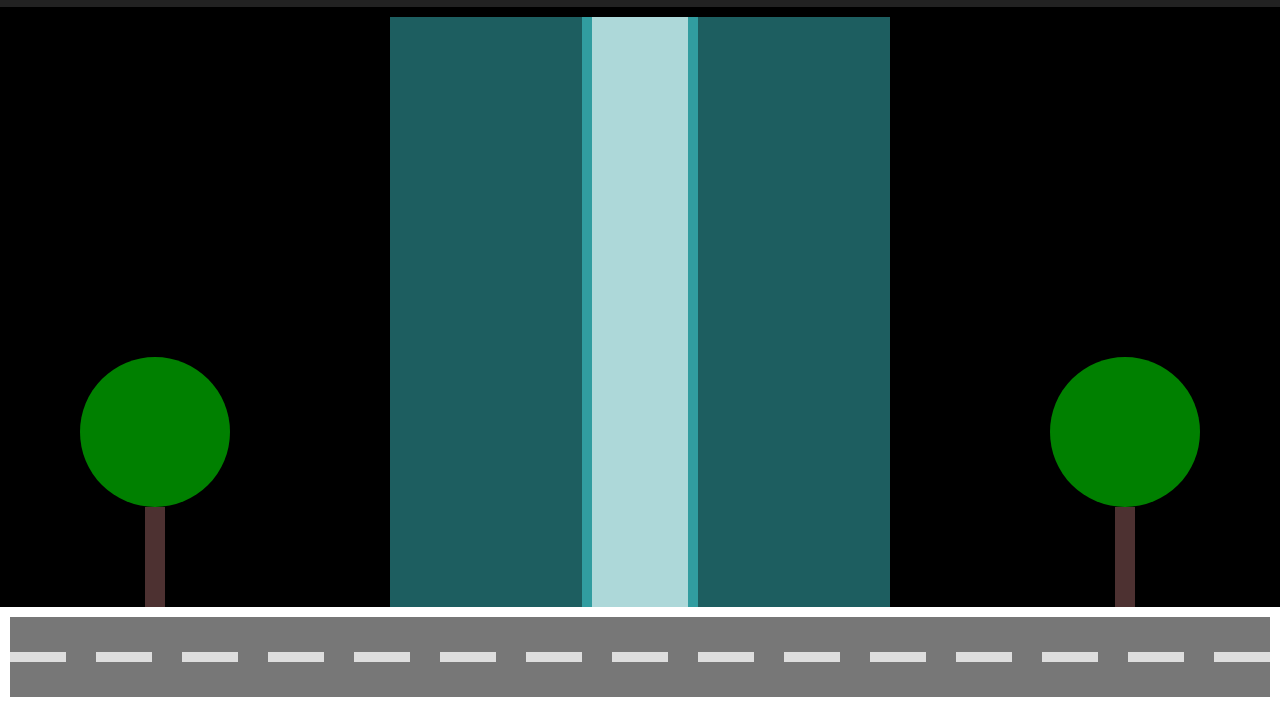
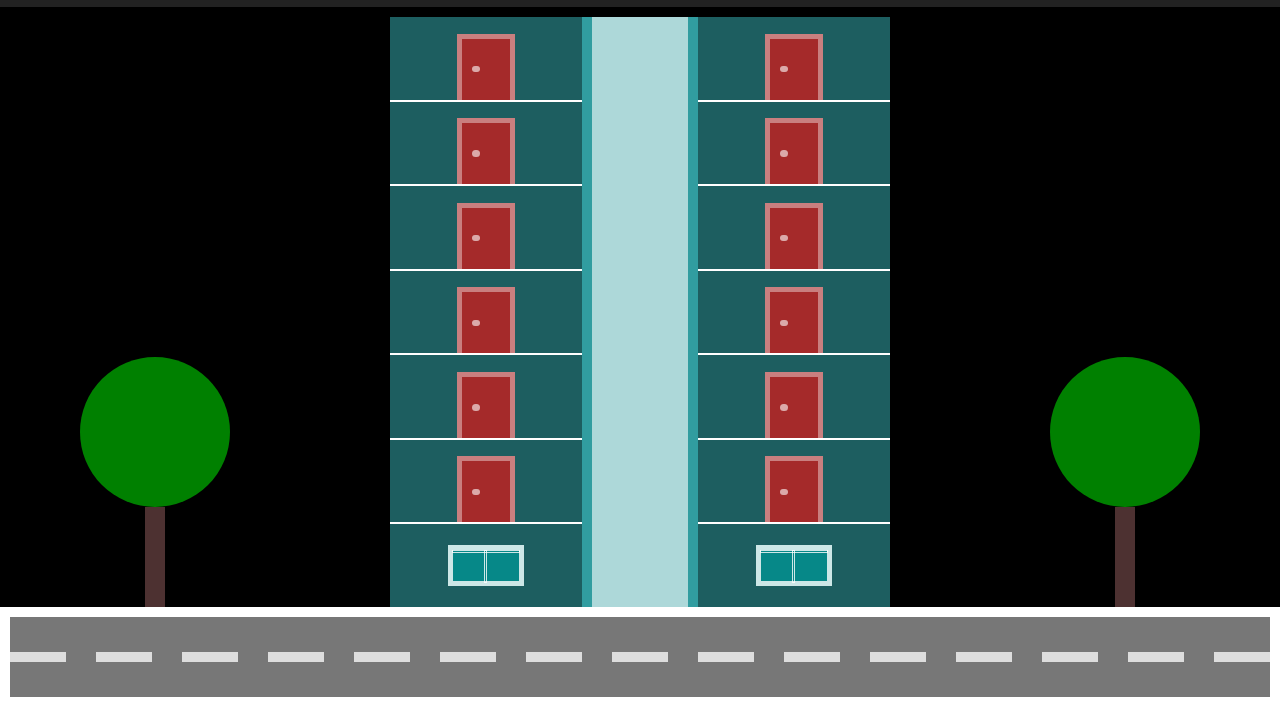
Before and after one commit to fau-33/elevator, a plain HTML site: page index.html in a window 1280 px wide. Shown: the part 93-800 px from the top of the page. Drawn offline with Linux system fonts and the light colour scheme.

Commit message:
feat: made floors and ground floor

```diff
--- a/css/estilo.css
+++ b/css/estilo.css
@@ -115,3 +115,66 @@ body {
   flex: 1;
   background-color: #fff9;
 }
+
+.andar {
+  display: flex;
+  justify-content: center;
+  align-items: flex-end;
+  flex: 1;
+  border-bottom: 2px solid #fff;
+}
+
+.porta {
+  display: flex;
+  padding: 5%;
+  align-items: center;
+  width: 30%;
+  height: 80%;
+  background-color: #a52a2a;
+  border: 5px solid #fff6;
+  border-bottom-width: 0;
+}
+
+.porta::before {
+  content: "";
+  width: 30%;
+  height: 15%;
+  border-radius: 5px;
+  background-color: #fff9;
+}
+
+.terreo {
+  display: flex;
+  justify-content: center;
+  align-items: center;
+  flex: 1;
+}
+
+.janela {
+  position: relative;
+  display: flex;
+  justify-content: center;
+  align-items: center;
+  border: 5px solid #fffc;
+  background-color: #068888;
+  height: 50%;
+  width: 40%;
+}
+
+.janela::after {
+  content: "";
+  position: absolute;
+  border: 1px solid #fffc;
+  top: 0;
+  width: 1px;
+  height: 100%;
+}
+
+.janela::before {
+  content: "";
+  position: absolute;
+  border: 1px solid #fffc;
+  top: 0;
+  width: 100%;
+  height: 1px;
+}
--- a/index.html
+++ b/index.html
@@ -17,9 +17,53 @@
     <div class="calcada">
       <div class="arvore"></div>
       <div class="predio">
-        <div class="coluna"></div>
+        <div class="coluna">
+          <div class="andar">
+            <div class="porta"></div>
+          </div>
+          <div class="andar">
+            <div class="porta"></div>
+          </div>
+          <div class="andar">
+            <div class="porta"></div>
+          </div>
+          <div class="andar">
+            <div class="porta"></div>
+          </div>
+          <div class="andar">
+            <div class="porta"></div>
+          </div>
+          <div class="andar">
+            <div class="porta"></div>
+          </div>
+          <div class="terreo">
+            <div class="janela"></div>
+          </div>
+        </div>
         <div class="poco"></div>
-        <div class="coluna"></div>
+        <div class="coluna">
+          <div class="andar">
+            <div class="porta"></div>
+          </div>
+          <div class="andar">
+            <div class="porta"></div>
+          </div>
+          <div class="andar">
+            <div class="porta"></div>
+          </div>
+          <div class="andar">
+            <div class="porta"></div>
+          </div>
+          <div class="andar">
+            <div class="porta"></div>
+          </div>
+          <div class="andar">
+            <div class="porta"></div>
+          </div>
+          <div class="terreo">
+            <div class="janela"></div>
+          </div>
+        </div>
       </div>
       <div class="arvore"></div>
     </div>
```
